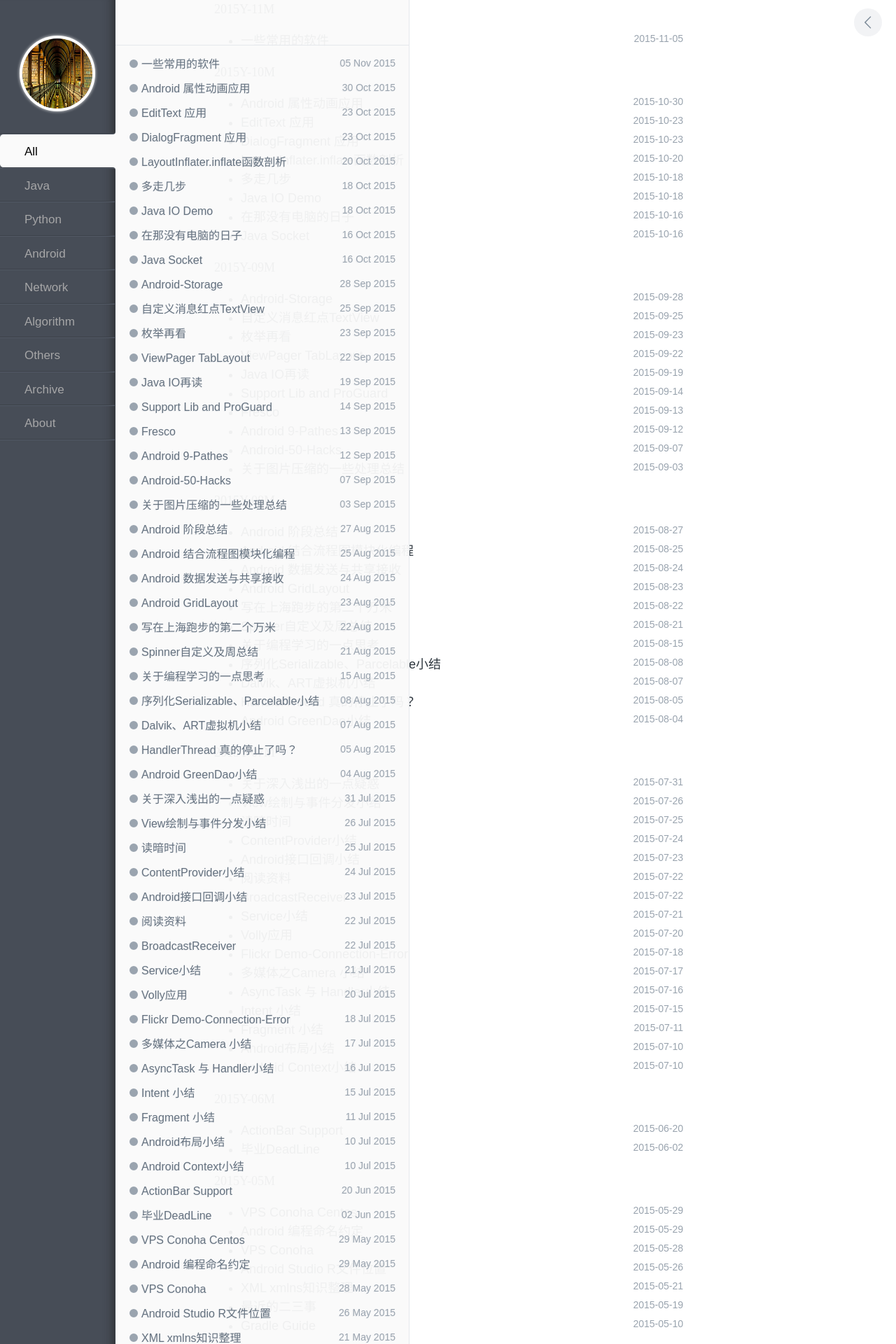
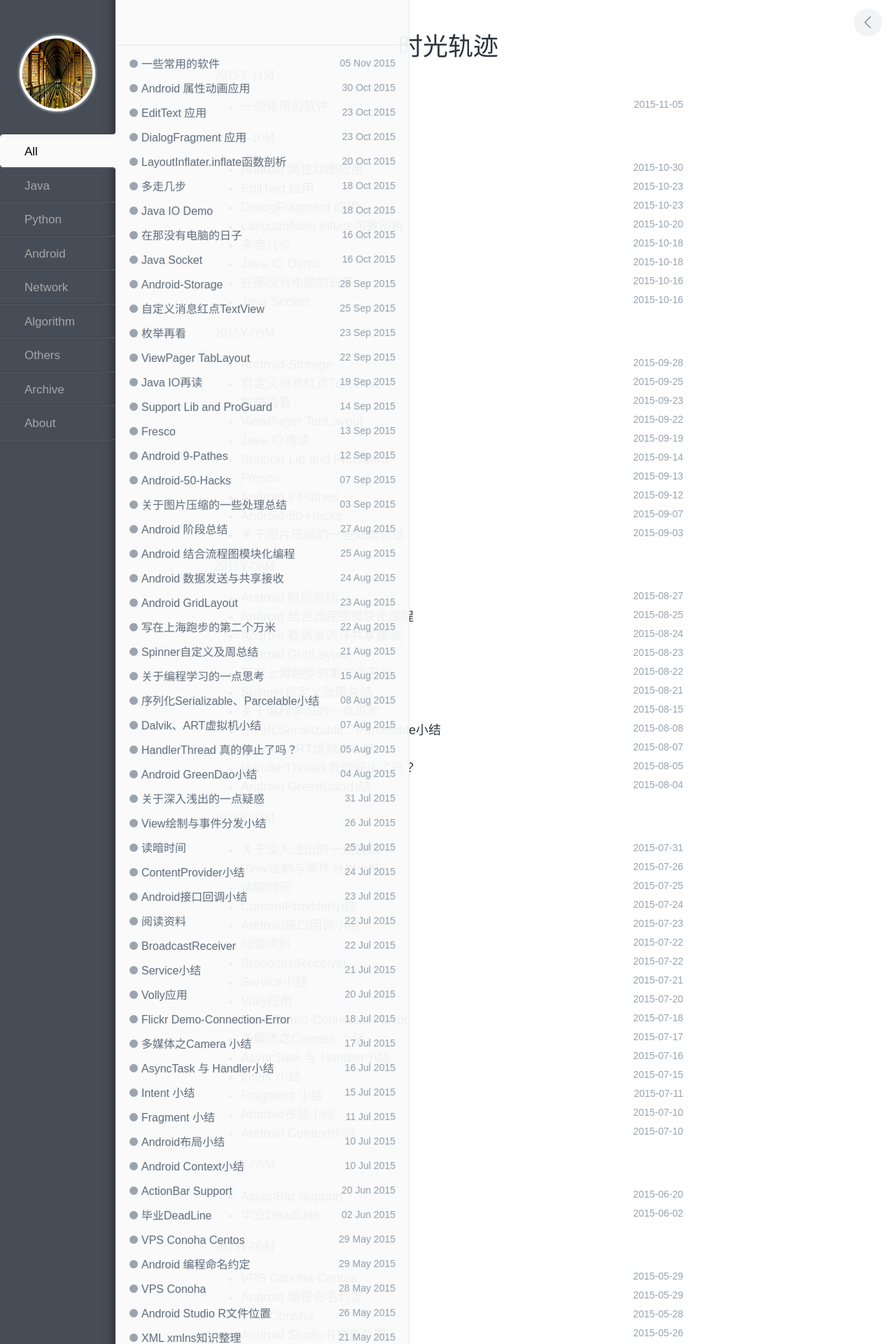
Before and after one commit to enlipan/enlipan.github.io, a Jekyll site: the page built from pages/archive.html, in a window 1280 px wide. Shown: the top 1920 px of the page at 70% size. Built offline with Jekyll 4.4.1, drawn with Linux system fonts in a browser that asks for light colours; comment, search, counter and statistics services are not loaded.

Commit message:
modify archive 1106

```diff
--- a/pages/archive.html
+++ b/pages/archive.html
@@ -2,6 +2,9 @@
 layout: index
 title: 时光档案
 ---
+<center>
+<h1 id="post__title" >时光轨迹</h1>
+</center>
 
 {% for post in site.posts  %}
     {% capture this_year %}{{ post.date | date: "%Y" }}{% endcapture %}
```
